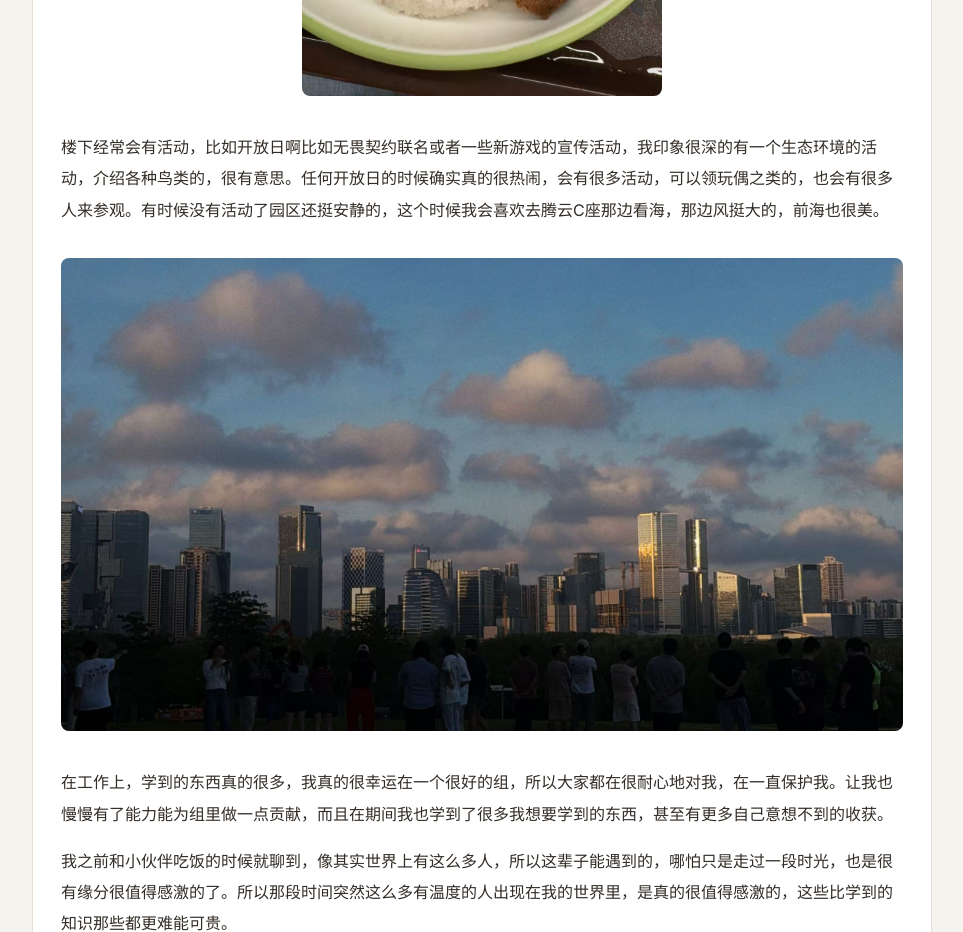
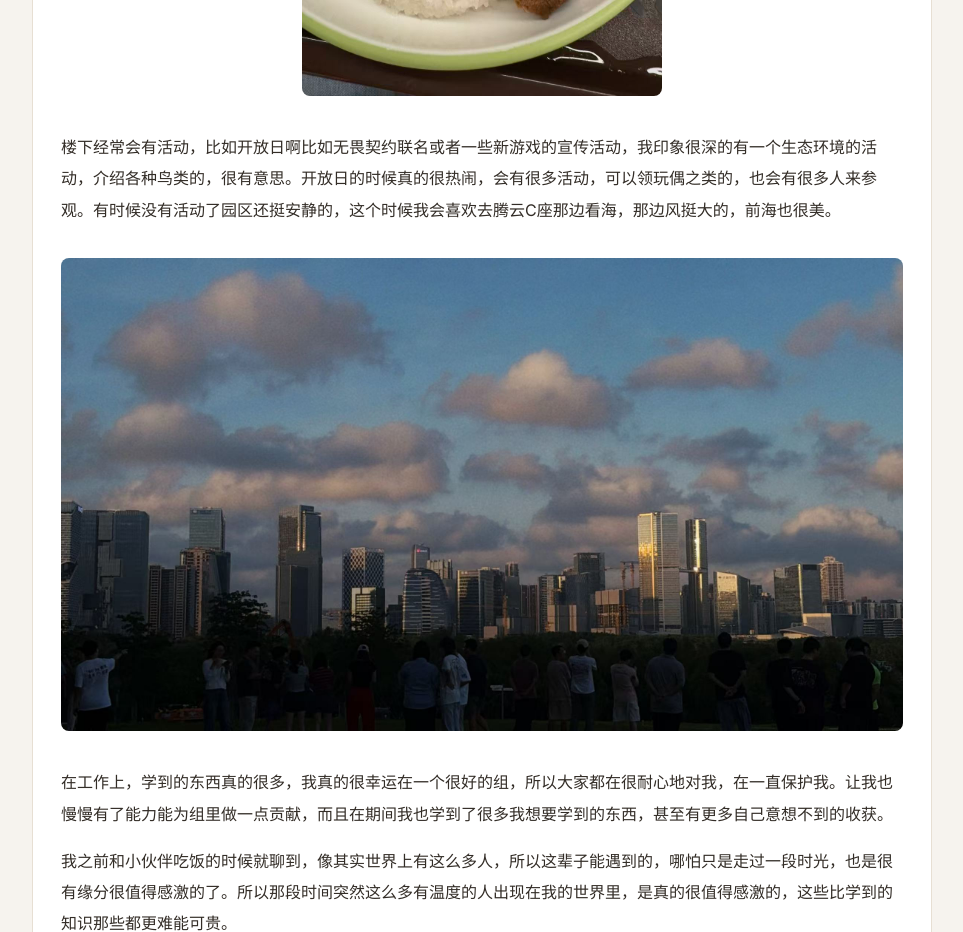
Before and after one commit to kaihavertzbiu-cpu/chenhua-portfolio, a website: page src/site/blog-internship-notes.html in a window 1280 px wide. Shown: the part 1680-2612 px from the top of the page, without its empty margins (158-1121 px from the left). Drawn offline with Linux system fonts and the light colour scheme.

Commit message:
Shorten internship open day sentence per author

```diff
--- a/src/site/blog-internship-notes.html
+++ b/src/site/blog-internship-notes.html
@@ -95,7 +95,7 @@ a{text-decoration:none;color:inherit} img{max-width:100%;display:block} button{f
 <figure class="internship-photo portrait"><button type="button" class="internship-photo-open" aria-label="查看大图：雨天的园区与湿润的道路"><img src="assets/internship/rainy-campus.jpg" width="1280" height="1707" alt="雨天的园区与湿润的道路" loading="lazy" decoding="async"></button></figure>
 <p>我刚开始被安排进了云海2栋，所以那段时间基本都是和组里的小伙伴们一起吃食堂的，(大家真的都特别好，完全就是跟朋友一样相处，没有任何负担)。后来搬到了云海3栋，工位周围有更多实习生小伙伴，虽然不在一个组但也会互相送零食之类的，氛围都很好。中间也有新来的小伙伴能陪自己吃饭，那段时间也很开心。</p>
 <figure class="internship-photo portrait"><button type="button" class="internship-photo-open" aria-label="查看大图：食堂的米饭、肉和鸡蛋"><img src="assets/internship/cafeteria-meal.jpg" width="960" height="1280" alt="食堂的米饭、肉和鸡蛋" loading="lazy" decoding="async"></button></figure>
-<p>楼下经常会有活动，比如开放日啊比如无畏契约联名或者一些新游戏的宣传活动，我印象很深的有一个生态环境的活动，介绍各种鸟类的，很有意思。任何开放日的时候确实真的很热闹，会有很多活动，可以领玩偶之类的，也会有很多人来参观。有时候没有活动了园区还挺安静的，这个时候我会喜欢去腾云C座那边看海，那边风挺大的，前海也很美。</p>
+<p>楼下经常会有活动，比如开放日啊比如无畏契约联名或者一些新游戏的宣传活动，我印象很深的有一个生态环境的活动，介绍各种鸟类的，很有意思。开放日的时候真的很热闹，会有很多活动，可以领玩偶之类的，也会有很多人来参观。有时候没有活动了园区还挺安静的，这个时候我会喜欢去腾云C座那边看海，那边风挺大的，前海也很美。</p>
 <figure class="internship-photo landscape"><button type="button" class="internship-photo-open" aria-label="查看大图：傍晚云层下的城市天际线"><img src="assets/internship/evening-skyline.jpg" width="2276" height="1280" alt="傍晚云层下的城市天际线" loading="lazy" decoding="async"></button></figure>
 <p>在工作上，学到的东西真的很多，我真的很幸运在一个很好的组，所以大家都在很耐心地对我，在一直保护我。让我也慢慢有了能力能为组里做一点贡献，而且在期间我也学到了很多我想要学到的东西，甚至有更多自己意想不到的收获。</p>
 <p>我之前和小伙伴吃饭的时候就聊到，像其实世界上有这么多人，所以这辈子能遇到的，哪怕只是走过一段时光，也是很有缘分很值得感激的了。所以那段时间突然这么多有温度的人出现在我的世界里，是真的很值得感激的，这些比学到的知识那些都更难能可贵。</p>
```
Also changed, not shown: public/blog-internship-notes.html (+1 -1 lines), MANIFEST.json, README.md.
